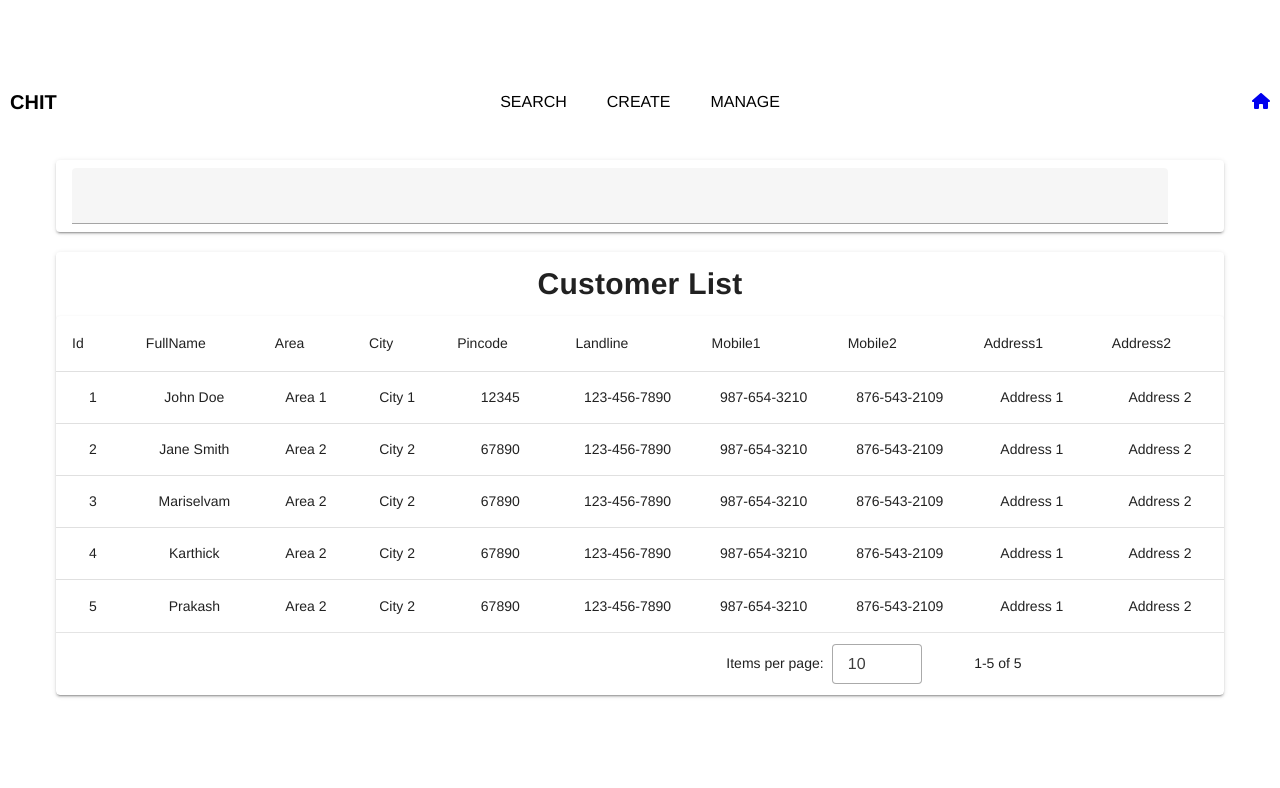
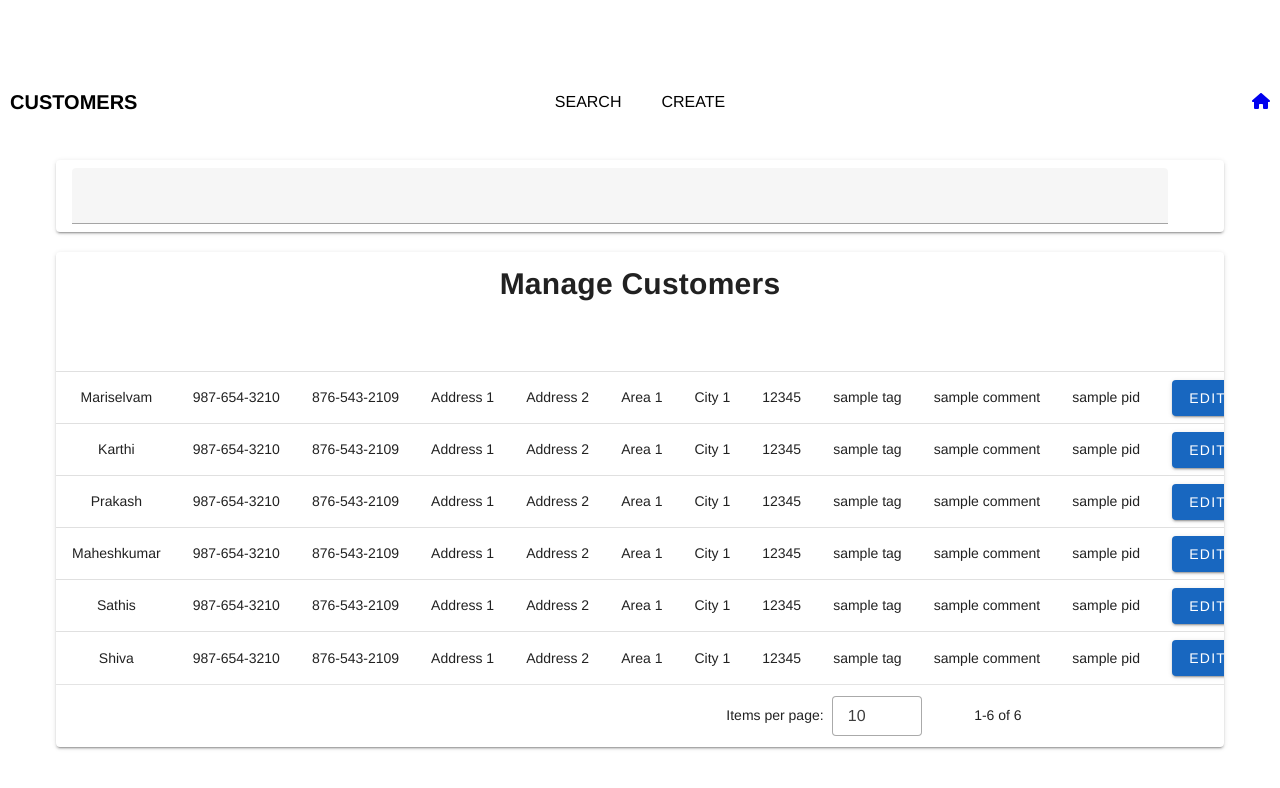
Before and after one commit to syedm00sa/qapp_api_1.0, a Vue app: page /search/1 in a window 1280 px wide. Shown: the top 788 px of the page. Built offline with nearby package versions, Linux system fonts and the light colour scheme.

Commit message:
create customer fields updated and search functionalities and manage tables merged

```diff
--- a/src/components/Header.vue
+++ b/src/components/Header.vue
@@ -1,10 +1,10 @@
 <template>
   <header>
-    <div class="left">CHIT</div>
+    <div class="left">CUSTOMERS</div>
     <nav>
       <router-link to="/search">SEARCH</router-link>
       <router-link to="/create">CREATE</router-link>
-      <router-link to="/manage">MANAGE</router-link>
+      <!-- <router-link to="/manage">MANAGE</router-link> -->
     </nav>
     <div class="right">
       <router-link to="/"><i class="fas fa-home"></i></router-link>
--- a/src/views/Create.vue
+++ b/src/views/Create.vue
@@ -10,39 +10,7 @@
             <v-col cols="6" md="3">
               <v-text-field
                 v-model="customer.firstName"
-                label="First Name"
-                :rules="[rules.required]"
-                required
-              ></v-text-field>
-            </v-col>
-            <v-col cols="12" md="3">
-              <v-text-field
-                v-model="customer.area"
-                label="Area"
-                :rules="[rules.required]"
-                required
-              ></v-text-field>
-            </v-col>
-            <v-col cols="12" md="3">
-              <v-text-field
-                v-model="customer.city"
-                label="City"
-                :rules="[rules.required]"
-                required
-              ></v-text-field>
-            </v-col>
-            <v-col cols="12" md="3">
-              <v-text-field
-                v-model="customer.pincode"
-                label="Pincode"
-                :rules="[rules.required, rules.number]"
-                required
-              ></v-text-field>
-            </v-col>
-            <v-col cols="12" md="3">
-              <v-text-field
-                v-model="customer.landmark"
-                label="Landmark"
+                label="Name"
                 :rules="[rules.required]"
                 required
               ></v-text-field>
@@ -76,6 +44,60 @@
                 label="Address 2"
               ></v-text-field>
             </v-col>
+            <v-col cols="12" md="3">
+              <v-text-field
+                v-model="customer.area"
+                label="Area"
+                :rules="[rules.required]"
+                required
+              ></v-text-field>
+            </v-col>
+            <v-col cols="12" md="3">
+              <v-text-field
+                v-model="customer.city"
+                label="City"
+                :rules="[rules.required]"
+                required
+              ></v-text-field>
+            </v-col>
+            <v-col cols="12" md="3">
+              <v-text-field
+                v-model="customer.pincode"
+                label="Pincode"
+                :rules="[rules.required, rules.number]"
+                required
+              ></v-text-field>
+            </v-col>
+            <v-col cols="12" md="3">
+              <v-text-field
+                v-model="customer.landmark"
+                label="Tags"
+                :rules="[rules.required]"
+                required
+              ></v-text-field>
+            </v-col>
+
+            <v-col cols="12" md="3">
+              <v-text-field
+                v-model="customer.address1"
+                label="Comments"
+                :rules="[rules.required]"
+                required
+              ></v-text-field>
+            </v-col>
+            <v-col cols="12" md="3">
+              <v-text-field
+                v-model="customer.address2"
+                label="PID"
+              ></v-text-field>
+            </v-col>
+
+            <v-col cols="12" md="3">
+              <v-text-field
+                v-model="customer.address2"
+                label="Chit"
+              ></v-text-field>
+            </v-col>
           </v-row>
         </v-form>
       </v-card-text>
@@ -103,6 +125,7 @@ export default {
         mobile2: "",
         address1: "",
         address2: "",
+        chit: "",
       },
       rules: {
         required: (value) => !!value || "Required.",
--- a/src/views/Manage.vue
+++ b/src/views/Manage.vue
@@ -38,18 +38,6 @@ export default {
         { text: "Actions", value: "actions", sortable: false },
       ],
       customers: [
-        {
-          id: 1,
-          firstName: "John",
-          area: "Downtown",
-          city: "Metropolis",
-          pincode: "123456",
-          landmark: "Near Park",
-          mobile1: "1234567890",
-          mobile2: "0987654321",
-          address1: "123 Main St",
-          address2: "Apt 4B",
-        },
         {
           id: 2,
           firstName: "Mari",
@@ -110,30 +98,6 @@ export default {
           address1: "123 Main St",
           address2: "Apt 4B",
         },
-        {
-          id: 6,
-          firstName: "Mahesh",
-          area: "Downtown",
-          city: "Metropolis",
-          pincode: "123456",
-          landmark: "Near Park",
-          mobile1: "1234567890",
-          mobile2: "0987654321",
-          address1: "123 Main St",
-          address2: "Apt 4B",
-        },
-        {
-          id: 7,
-          firstName: "Kishore",
-          area: "Downtown",
-          city: "Metropolis",
-          pincode: "123456",
-          landmark: "Near Park",
-          mobile1: "1234567890",
-          mobile2: "0987654321",
-          address1: "123 Main St",
-          address2: "Apt 4B",
-        },
         // More customer objects...
       ],
     };
--- a/src/views/Search.vue
+++ b/src/views/Search.vue
@@ -1,106 +1,6 @@
-<!-- <template>
-  <div>
-    <h1>Search Customers</h1>
-    <input
-      type="text"
-      v-model="searchQuery"
-      placeholder="Search customers..."
-    />
-    <table>
-      <thead>
-        <tr>
-          <th>Full Name</th>
-          <th>Area</th>
-          <th>City</th>
-          <th>Pincode</th>
-          <th>Landline</th>
-          <th>Mobile 1</th>
-          <th>Mobile 2</th>
-          <th>Address 1</th>
-          <th>Address 2</th>
-        </tr>
-      </thead>
-      <tbody>
-        <tr v-for="customer in filteredCustomers" :key="customer.id">
-          <td>{{ customer.fullName }}</td>
-          <td>{{ customer.area }}</td>
-          <td>{{ customer.city }}</td>
-          <td>{{ customer.pincode }}</td>
-          <td>{{ customer.landline }}</td>
-          <td>{{ customer.mobile1 }}</td>
-          <td>{{ customer.mobile2 }}</td>
-          <td>{{ customer.address1 }}</td>
-          <td>{{ customer.address2 }}</td>
-        </tr>
-      </tbody>
-    </table>
-  </div>
-</template>
-
-<script>
-export default {
-  data() {
-    return {
-      searchQuery: "",
-      customers: [
-        {
-          id: 1,
-          fullName: "John Doe",
-          area: "Area 1",
-          city: "City 1",
-          pincode: "12345",
-          landline: "123-456-7890",
-          mobile1: "987-654-3210",
-          mobile2: "876-543-2109",
-          address1: "Address 1",
-          address2: "Address 2",
-        },
-        {
-          id: 2,
-          fullName: "Jane Smith",
-          area: "Area 2",
-          city: "City 2",
-          pincode: "67890",
-          landline: "123-456-7890",
-          mobile1: "987-654-3210",
-          mobile2: "876-543-2109",
-          address1: "Address 1",
-          address2: "Address 2",
-        },
-        // Add more customers as needed
-      ],
-    };
-  },
-  computed: {
-    filteredCustomers() {
-      return this.customers.filter((customer) => {
-        return customer.fullName
-          .toLowerCase()
-          .includes(this.searchQuery.toLowerCase());
-      });
-    },
-  },
-};
-</script>
-
-<style scoped>
-table {
-  width: 100%;
-  border-collapse: collapse;
-}
-
-th,
-td {
-  padding: 8px 12px;
-  border: 1px solid #ddd;
-}
-
-thead {
-  background-color: #f2f2f2;
-}
-</style> -->
 <template>
   <v-container>
+    <!-- Search Box -->
     <v-card class="mb-5" elevation="2">
       <v-card-title>
         <v-text-field
@@ -112,18 +12,44 @@ thead {
         ></v-text-field>
       </v-card-title>
     </v-card>
-    <v-card elevation="2">
+
+    <!-- Manage Customers Table -->
+    <v-card class="mb-5" elevation="2">
       <v-card-title>
-        <h2>Customer List</h2>
+        <h2>Manage Customers</h2>
       </v-card-title>
-      <v-data-table
-        :headers="headers"
-        :items="filteredCustomers"
-        class="elevation-1"
-      ></v-data-table>
+      <div class="table-wrapper">
+        <v-data-table
+          :headers="headers"
+          :items="customers"
+          class="elevation-1"
+          dense
+        >
+          <template v-slot:item.actions="{ item }">
+            <v-btn color="primary" @click="editCustomer(item)">Edit</v-btn>
+            <v-btn color="red" @click="deleteCustomer(item)">Delete</v-btn>
+          </template>
+        </v-data-table>
+      </div>
+    </v-card>
+
+    <!-- Search Results Table -->
+    <v-card v-if="searchQuery" elevation="2">
+      <v-card-title>
+        <h2>Search Results</h2>
+      </v-card-title>
+      <div class="table-wrapper">
+        <v-data-table
+          :headers="headers"
+          :items="filteredCustomers"
+          class="elevation-1"
+          dense
+        ></v-data-table>
+      </div>
     </v-card>
   </v-container>
 </template>
+
 <script>
 export default {
   data() {
@@ -132,75 +58,123 @@ export default {
       customers: [
         {
           id: 1,
-          fullName: "John Doe",
-          area: "Area 1",
-          city: "City 1",
-          pincode: "12345",
-          landline: "123-456-7890",
+          Name: "Mariselvam",
           mobile1: "987-654-3210",
           mobile2: "876-543-2109",
           address1: "Address 1",
           address2: "Address 2",
+          area: "Area 1",
+          city: "City 1",
+          pincode: "12345",
+          tag: "sample tag",
+          comment: "sample comment",
+          pid: "sample pid",
         },
         {
           id: 2,
-          fullName: "Jane Smith",
-          area: "Area 2",
-          city: "City 2",
-          pincode: "67890",
-          landline: "123-456-7890",
+          Name: "Karthi",
           mobile1: "987-654-3210",
           mobile2: "876-543-2109",
           address1: "Address 1",
           address2: "Address 2",
+          area: "Area 1",
+          city: "City 1",
+          pincode: "12345",
+          tag: "sample tag",
+          comment: "sample comment",
+          pid: "sample pid",
         },
         {
           id: 3,
-          fullName: "Mariselvam",
-          area: "Area 2",
-          city: "City 2",
-          pincode: "67890",
-          landline: "123-456-7890",
+          Name: "Prakash",
           mobile1: "987-654-3210",
           mobile2: "876-543-2109",
           address1: "Address 1",
           address2: "Address 2",
+          area: "Area 1",
+          city: "City 1",
+          pincode: "12345",
+          tag: "sample tag",
+          comment: "sample comment",
+          pid: "sample pid",
         },
         {
           id: 4,
-          fullName: "Karthick",
-          area: "Area 2",
-          city: "City 2",
-          pincode: "67890",
-          landline: "123-456-7890",
+          Name: "Maheshkumar",
           mobile1: "987-654-3210",
           mobile2: "876-543-2109",
           address1: "Address 1",
           address2: "Address 2",
+          area: "Area 1",
+          city: "City 1",
+          pincode: "12345",
+          tag: "sample tag",
+          comment: "sample comment",
+          pid: "sample pid",
         },
         {
           id: 5,
-          fullName: "Prakash",
-          area: "Area 2",
-          city: "City 2",
-          pincode: "67890",
-          landline: "123-456-7890",
+          Name: "Sathis",
           mobile1: "987-654-3210",
           mobile2: "876-543-2109",
           address1: "Address 1",
           address2: "Address 2",
+          area: "Area 1",
+          city: "City 1",
+          pincode: "12345",
+          tag: "sample tag",
+          comment: "sample comment",
+          pid: "sample pid",
         },
-        // Add more customers as needed
+        {
+          id: 6,
+          Name: "Shiva",
+          mobile1: "987-654-3210",
+          mobile2: "876-543-2109",
+          address1: "Address 1",
+          address2: "Address 2",
+          area: "Area 1",
+          city: "City 1",
+          pincode: "12345",
+          tag: "sample tag",
+          comment: "sample comment",
+          pid: "sample pid",
+        },
+      ],
+      headers: [
+        { text: "Name", value: "Name" },
+        { text: "Mobile 1", value: "mobile1" },
+        { text: "Mobile 2", value: "mobile2" },
+        { text: "Address 1", value: "address1" },
+        { text: "Address 2", value: "address2" },
+        { text: "Area", value: "area" },
+        { text: "City", value: "city" },
+        { text: "Pincode", value: "pincode" },
+        { text: "Tag", value: "tag" },
+        { text: "Comment", value: "comment" },
+        { text: "PID", value: "pid" },
+        { text: "Actions", value: "actions", sortable: false },
       ],
     };
   },
   computed: {
     filteredCustomers() {
       return this.customers.filter((customer) => {
-        return customer.fullName
-          .toLowerCase()
-          .includes(this.searchQuery.toLowerCase());
+        return customer.Name.toLowerCase().includes(
+          this.searchQuery.toLowerCase()
+        );
       });
+    },
+  },
+  methods: {
+    editCustomer(customer) {
+      // Logic to edit customer
+      console.log("Editing customer", customer);
+    },
+    deleteCustomer(customer) {
+      // Logic to delete customer
+      this.customers = this.customers.filter((c) => c.id !== customer.id);
+      console.log("Deleted customer", customer);
     },
   },
 };
@@ -211,7 +185,15 @@ export default {
   margin-bottom: 20px;
 }
 
-/* .v-data-table {
-  margin-bottom: 20px;
-} */
+.table-wrapper {
+  overflow-x: auto;
+}
+
+.v-data-table {
+  white-space: nowrap;
+}
+
+.v-data-table__wrapper {
+  overflow-x: auto !important;
+}
 </style>
```
